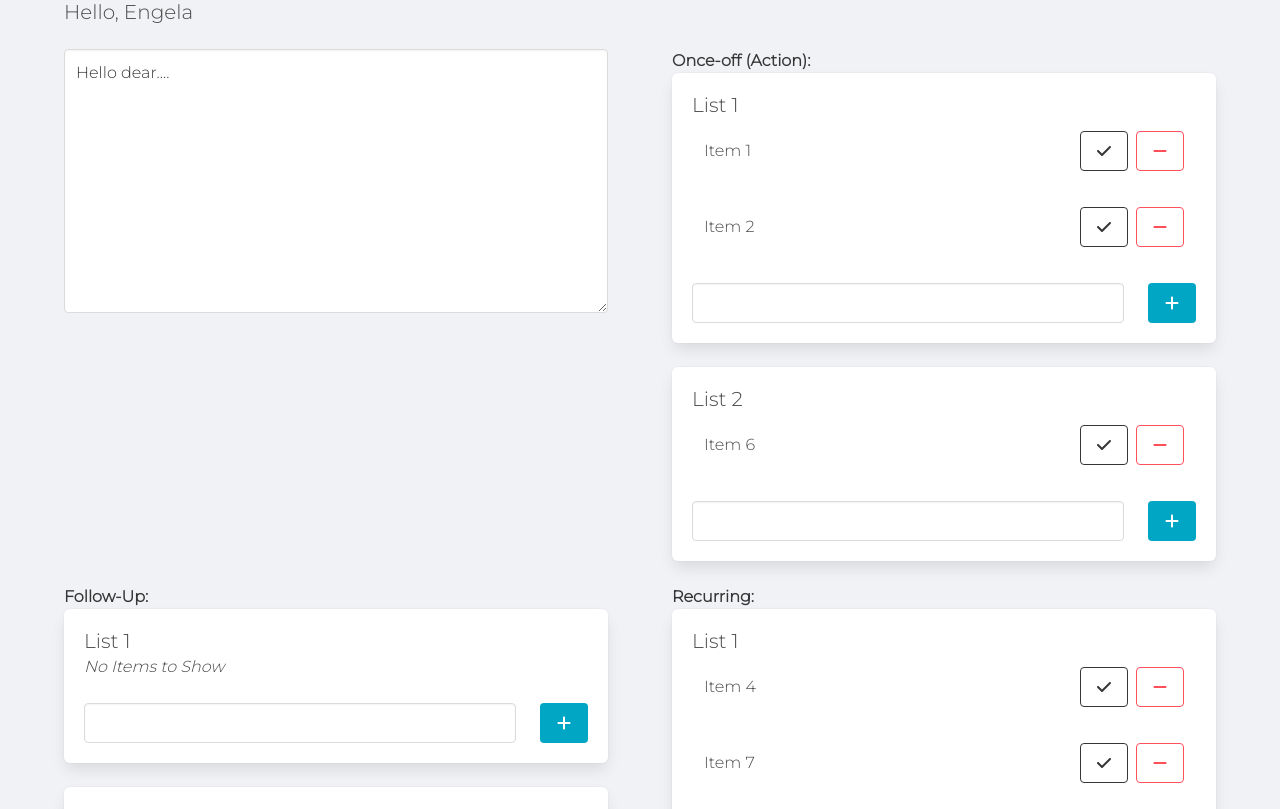
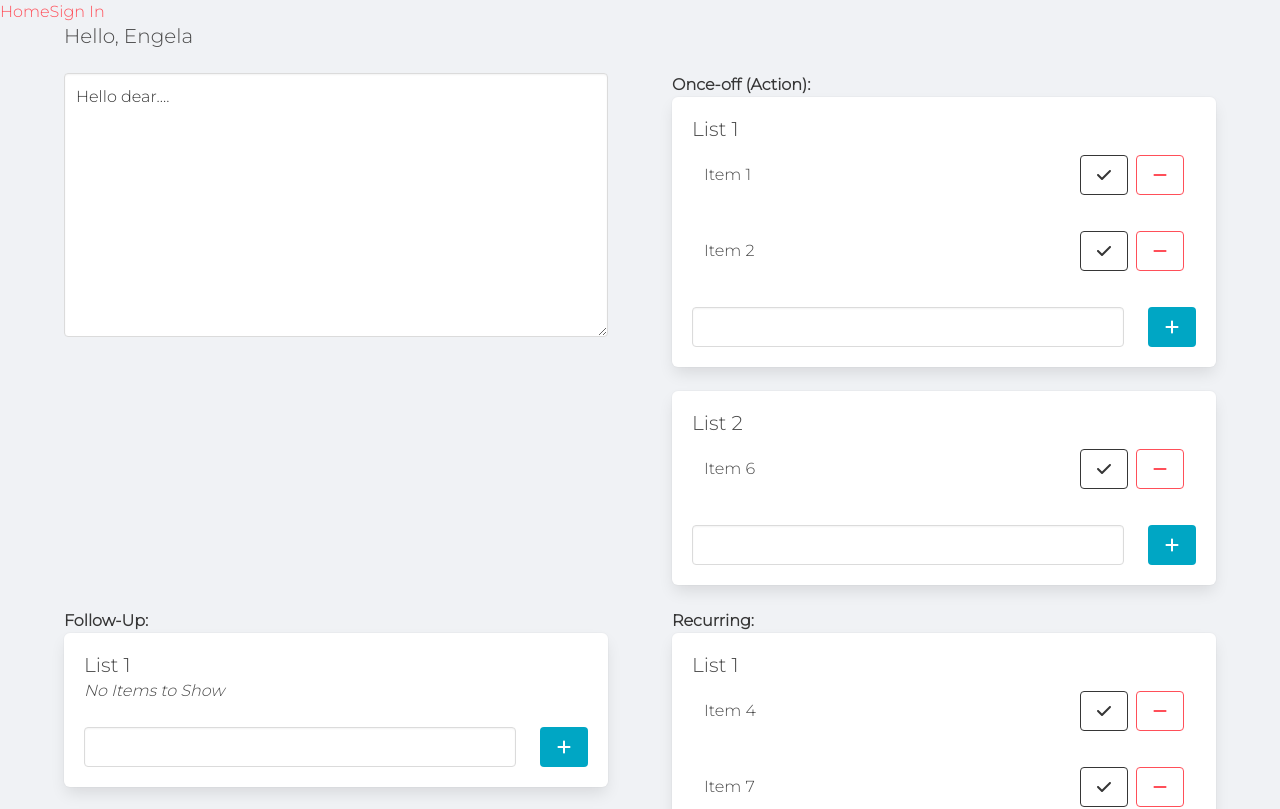
Before and after one commit to nilosofie/qwrk-flow, a React (Create React App) app: page / in a window 1280 px wide. Shown: the top 809 px of the page. Built offline with nearby package versions, Linux system fonts and the light colour scheme.

Commit message:
set up routes and started with firebase

```diff
--- a/package.json
+++ b/package.json
@@ -17,6 +17,7 @@
     "node-sass": "^7.0.3",
     "react": "^18.2.0",
     "react-dom": "^18.2.0",
+    "react-router-dom": "^6.14.2",
     "react-scripts": "5.0.1",
     "sass": "^1.64.0",
     "web-vitals": "^2.1.4"
--- a/src/App.js
+++ b/src/App.js
@@ -1,94 +1,18 @@
-import React, { useContext } from 'react';
+import { Routes, Route } from 'react-router-dom';
 
-import 'bulma/css/bulma.min.css';
-
-import './mystyles.scss';
-
-import Notes from './components/notes.component';
-import List from './components/list.component';
-
-import { UserDashContext } from './context/user-dash.context';
+import Navigation from './routes/navigation/navigation.component';
+import SignIn from './routes/sign-in/sign-in.component';
+import D2d from './routes/d2d/d2d.component';
 
 function App() {
-  //context
-  const {
-    userName,
-    listTypes,
-    lists,
-    listItems,
-    listItemsDone,
-    addListItem,
-    sendToDone,
-    removeListItem,
-    removeDoneItem,
-  } = useContext(UserDashContext);
-
-  // Map Types
-  const listTypeMap = listTypes.map((type) => {
-    //Lists Map
-    const listMap = lists.map((list) => {
-      const listItemArray = listItems.filter(
-        ({ listId, typeId }) => listId === list.listId && typeId === type.typeId
-      );
-
-      const listObj = {
-        arr: listItemArray,
-        addToArray: addListItem, //Add Item
-        removeFromArray: removeListItem, //Delete
-        sendToDone: sendToDone, // Move Item from sub array to main array
-        addToArrayVis: true,
-        removeFromArrayVis: true,
-        sendToDoneVis: true,
-        dna: {
-          listId: list.listId,
-          typeId: type.typeId,
-        },
-      };
-      return (
-        <div className="block">
-          <List listObject={listObj} listLabel={list.listName} />
-        </div>
-      );
-    });
-
-    return (
-      <div className="column is-half">
-        <div>
-          <h3>
-            <strong>{type.typeName}:</strong>
-          </h3>
-          {listMap}
-        </div>
-      </div>
-    );
-  });
-
   //App return
   return (
-    <div className="App">
-      <div className="container hero block">
-        <h2 className="subtitle">{`Hello, ${userName}`}</h2>
-      </div>
-      <div className="container">
-        <div className=" columns is-variable is-8 is-multiline">
-          <div className="column is-half">
-            <Notes />
-          </div>
-          {listTypeMap}
-        </div>
-        <br />
-        <List
-          listObject={{
-            arr: listItemsDone,
-            removeFromArray: removeDoneItem,
-            addToArrayVis: false,
-            sendToDoneVis: false,
-          }}
-          listLabel="Done"
-        />
-        <br />
-      </div>
-    </div>
+    <Routes>
+      <Route path="/" element={<Navigation />}>
+        <Route index element={<D2d />} />
+        <Route path="sign-in" element={<SignIn />}></Route>
+      </Route>
+    </Routes>
   );
 }
 
--- a/src/index.js
+++ b/src/index.js
@@ -1,5 +1,6 @@
 import React from 'react';
 import ReactDOM from 'react-dom/client';
+import { BrowserRouter } from 'react-router-dom';
 //import './index.css';
 import App from './App';
 //import reportWebVitals from './reportWebVitals';
@@ -8,9 +9,11 @@ import { UserDashProvider } from './context/user-dash.context';
 const root = ReactDOM.createRoot(document.getElementById('root'));
 root.render(
   <React.StrictMode>
-    <UserDashProvider>
-      <App />
-    </UserDashProvider>
+    <BrowserRouter>
+      <UserDashProvider>
+        <App />
+      </UserDashProvider>
+    </BrowserRouter>
   </React.StrictMode>
 );
 
--- /dev/null
+++ b/src/routes/d2d/d2d.component.jsx
@@ -0,0 +1,96 @@
+import React, { useContext } from 'react';
+
+import 'bulma/css/bulma.min.css';
+
+import '../../mystyles.scss';
+
+import Notes from '../../components/notes.component';
+
+import List from '../../components/list.component';
+
+import { UserDashContext } from '../../context/user-dash.context';
+
+function D2d() {
+  //context
+  const {
+    userName,
+    listTypes,
+    lists,
+    listItems,
+    listItemsDone,
+    addListItem,
+    sendToDone,
+    removeListItem,
+    removeDoneItem,
+  } = useContext(UserDashContext);
+
+  // Map Types
+  const listTypeMap = listTypes.map((type) => {
+    //Lists Map
+    const listMap = lists.map((list) => {
+      const listItemArray = listItems.filter(
+        ({ listId, typeId }) => listId === list.listId && typeId === type.typeId
+      );
+
+      const listObj = {
+        arr: listItemArray,
+        addToArray: addListItem, //Add Item
+        removeFromArray: removeListItem, //Delete
+        sendToDone: sendToDone, // Move Item from sub array to main array
+        addToArrayVis: true,
+        removeFromArrayVis: true,
+        sendToDoneVis: true,
+        dna: {
+          listId: list.listId,
+          typeId: type.typeId,
+        },
+      };
+      return (
+        <div className="block">
+          <List listObject={listObj} listLabel={list.listName} />
+        </div>
+      );
+    });
+
+    return (
+      <div className="column is-half">
+        <div>
+          <h3>
+            <strong>{type.typeName}:</strong>
+          </h3>
+          {listMap}
+        </div>
+      </div>
+    );
+  });
+
+  //App return
+  return (
+    <div className="App">
+      <div className="container hero block">
+        <h2 className="subtitle">{`Hello, ${userName}`}</h2>
+      </div>
+      <div className="container">
+        <div className=" columns is-variable is-8 is-multiline">
+          <div className="column is-half">
+            <Notes />
+          </div>
+          {listTypeMap}
+        </div>
+        <br />
+        <List
+          listObject={{
+            arr: listItemsDone,
+            removeFromArray: removeDoneItem,
+            addToArrayVis: false,
+            sendToDoneVis: false,
+          }}
+          listLabel="Done"
+        />
+        <br />
+      </div>
+    </div>
+  );
+}
+
+export default D2d;
--- /dev/null
+++ b/src/routes/navigation/navigation.component.jsx
@@ -0,0 +1,17 @@
+import { Fragment } from 'react';
+
+import { Outlet, Link } from 'react-router-dom';
+
+const Navigation = () => {
+  return (
+    <Fragment>
+      <div>
+        <Link to="/">Home</Link>
+        <Link to="/sign-in">Sign In</Link>
+      </div>
+      <Outlet />
+    </Fragment>
+  );
+};
+
+export default Navigation;
--- /dev/null
+++ b/src/routes/sign-in/sign-in.component.jsx
@@ -0,0 +1,9 @@
+const SignIn = () => {
+  return (
+    <div>
+      <h1>Sign-In Page</h1>
+    </div>
+  );
+};
+
+export default SignIn;
```
Also changed, not shown: 2 other files (tests, documents, lock files or other folders).
